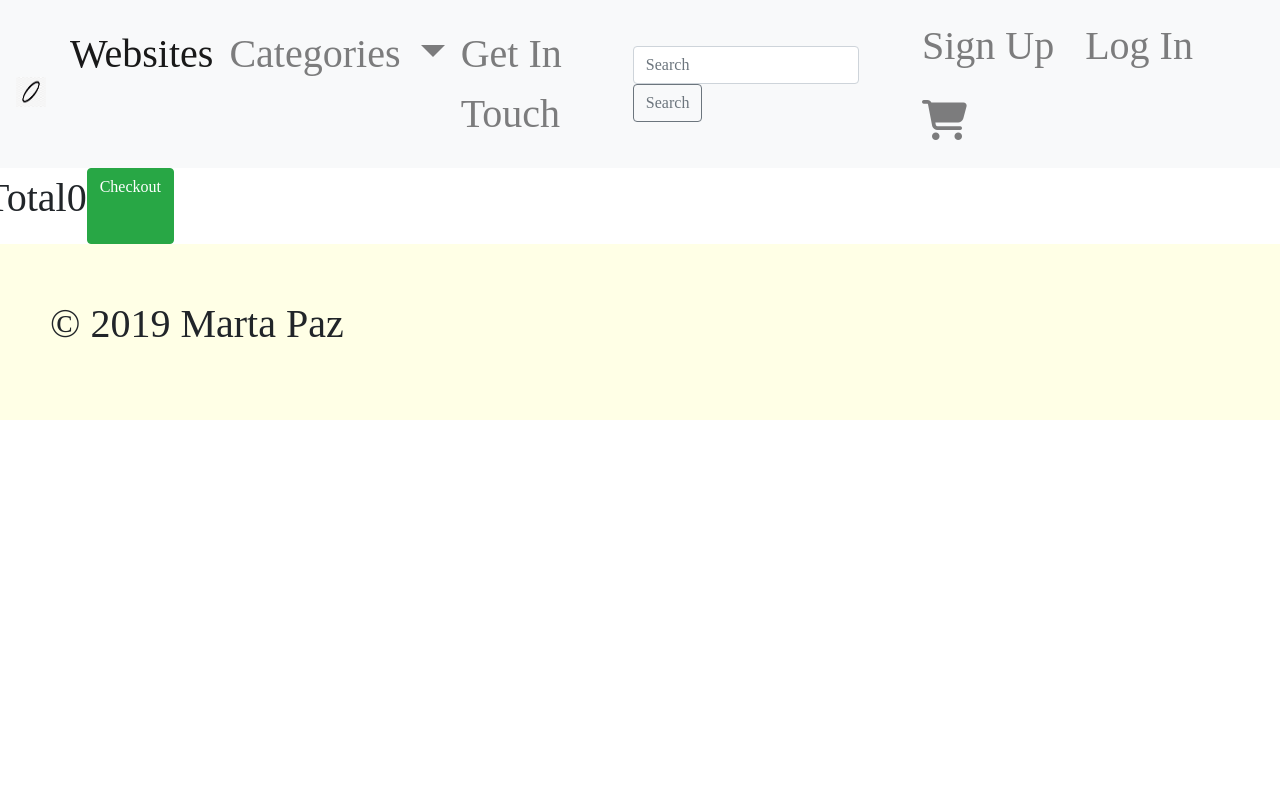
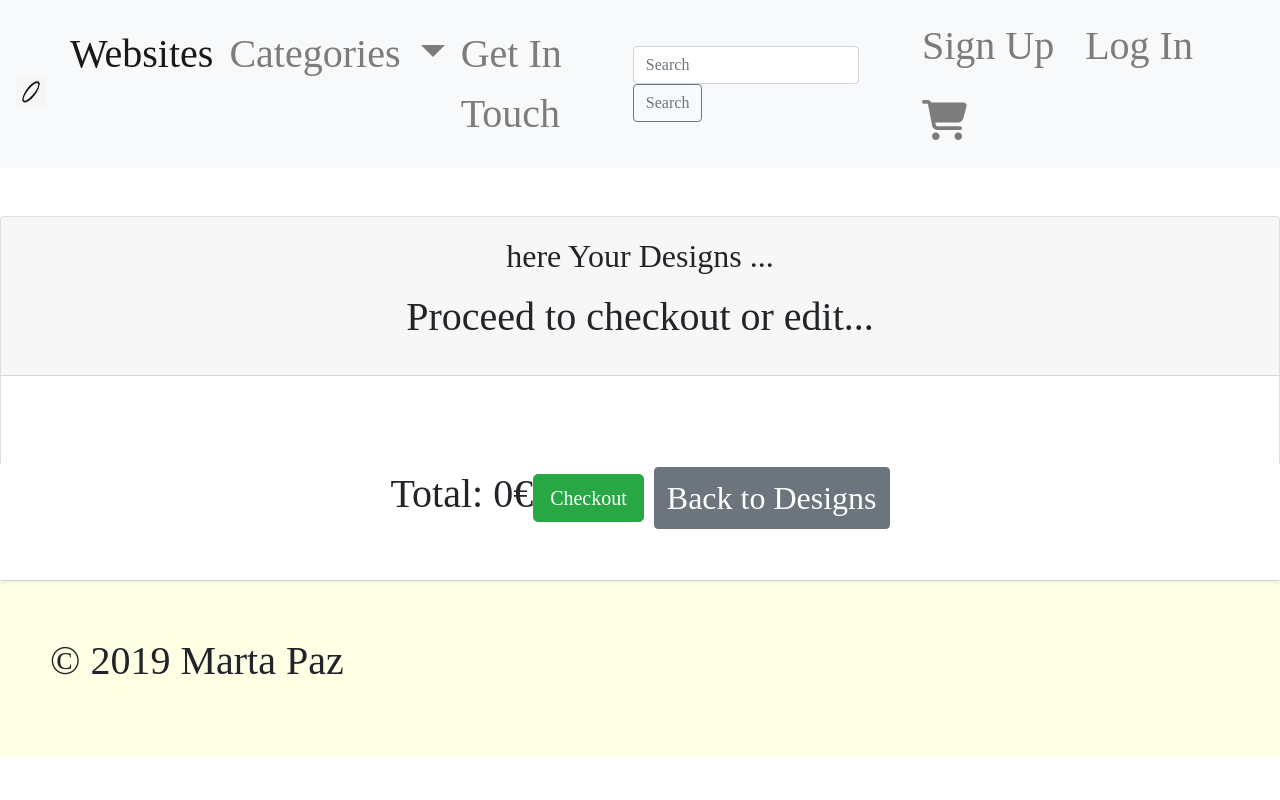
Before and after one commit to pazcm/websites-design-spot, a Django app: page /cart/ in a window 1280 px wide. Run offline with Django 3.2, Linux system fonts and the light colour scheme; some libraries are stand-ins or nearby versions; some web fonts are replaced.

Commit message:
add cart template

```diff
--- a/websites_design_spot/cart/templates/cart.html
+++ b/websites_design_spot/cart/templates/cart.html
@@ -3,40 +3,55 @@
 {% load bootstrap4 %}
 
 {% block content %}
-<div class="row row-flex">
+<div class="cart-container">
+    <div class="row justify-content-center">
+        <div class="col-md-12">
+            <div class="card mt-5">
+                <header class="card-header text-center">
+                    <h2 class="card-title mt-2">here Your Designs ...</h2>
+                    <p>Proceed to checkout or edit...</p>
+                </header>
+
+                <div class="card-body card-checkout">
                     {% for item in cart_items %}
-
-    <div class="col-xs-10 col-xs-offset-1 col-sm-offset-0 col-sm-6 col-md-4 display panel panel-display">
-
-        <div class="webdes" style="background-image: url('{{ MEDIA_URL }}{{ item.webdes.image }}')"></div>
-
-        <div class="caption">
+                    <div class="display panel panel-default panel-checkout">
+                        <div class="panel-body">
+                            <div class="checkout-items-details text-center">
+                                <div class="webdes-image-checkout frame"
+                                    style="background-image: url('{{ MEDIA_URL }}{{ item.webdes.image }}')"></div>
                                 <h3>{{ item.webdes.name }}</h3>
-            <p class="webdes-description">{{ item.webdes.description }}</p>
-            <p>{{ item.webdes.price }}</p>
-            <p>
-
-                <form class="form-inline" method="post" action="{% url 'adjust_cart' item.id %}">
+                                <p>Price:&nbsp;{{ item.webdes.price }}€</p>
+                            </div>
+                        </div>
+                        <!-- cart edit form -->
+                        <form class="form-inline form-cart justify-content-center" method="post" action="{% url 'adjust_cart' item.id %}">
                             {% csrf_token %}
+                            <div class="input-group-addon">{{item.quantity}}&nbsp;</div>
                             <div class="form-group">
                                 <label for="inputAmount" class="sr-only">New Qty</label>
                                 <div class="input-group">
-                            <div class="input-group-addon">Qty</div>
-                            <input name="quantity" type="number" min="0" max="999" class="form-control">
-                            <div class="input-group-addon">{{item.quantity}}</div>
+                                    <div class="input-group-addon">Qty&nbsp;</div>
+                                    <button type="submit" class="btn btn-primary btn-cart-edit"><span
+                                            class="glyphicon glyphicon-edit" aria-hidden="true"></span>Edit</button>
+                                    <input name="quantity" type="number" min="0" max="999"
+                                        class="form-control cart-qty">
                                 </div>
                             </div>
-                    <button type="submit" class="btn btn-primary"><span class="glyphicon glyphicon-edit" aria-hidden="true"></span>Edit</button>
                         </form>
-            </p>
-        </div>
                     </div>
                     {% endfor %}
                 </div>
-<div class="row">
-    <p>Total</p>
-    <p><span class="glyphicon glyphicon-euro" aria-hidden="true"></span>{{ total }}</p>
-    <a href="{% url 'checkout' %}" class="btn btn-success" role="button"><span class="glyphicon glyphicon-ok-sign" aria-hidden="true"></span>Checkout</a>
+                <!-- cart footer -->
+                <div class="row cart-footer mt-5 pb-5 justify-content-center  bg-white rounded shadow-sm">
+                    <div class="card-total mb-2 text-center highlight">Total:&nbsp;<span class="glyphicon glyphicon-euro" aria-hidden="true"></span>{{ total }}&#8364;</div>
+                    <div class="btn-cart">
+                        <a href="{% url 'checkout' %}" class="btn  btn-lg btn-success" role="button"><span class="glyphicon glyphicon-ok-sign" aria-hidden="true"></span>Checkout</a>
+                        <a href="{% url 'webdes' %}" class="btn btn-secondary" role="button"><span class="glyphicon glyphicon-ok-sign" aria-hidden="true"></span>Back to Designs</a>
                     </div>
-
+                </div>
+                <!-- end cart footer -->
+            </div>
+        </div>
+    </div>
+</div>
 {% endblock %}
```
Lines whose indentation alone changed are shown as unchanged.
